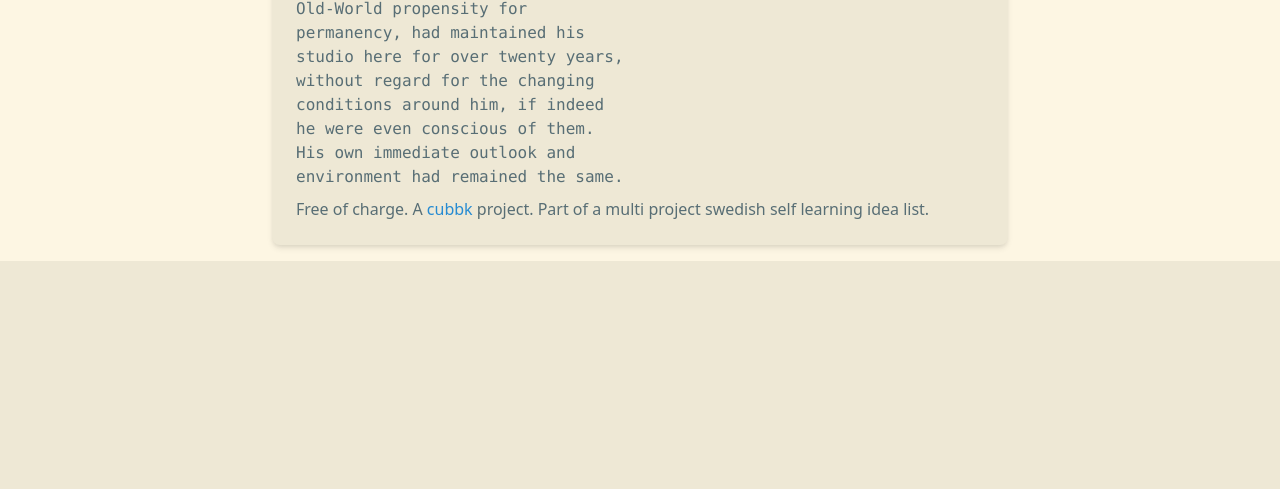
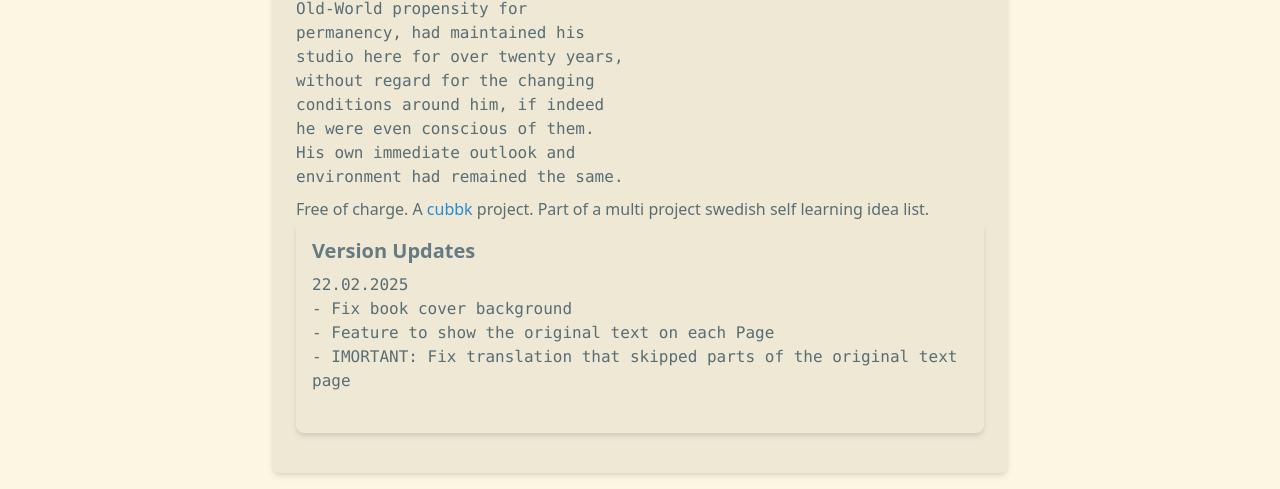
Before and after one commit to cubbK/ereader-swedish, a Django app: page / in a window 1280 px wide. Shown: the part 571-1060 px from the top of the page. Before the commit the page ends 832 px from the top, so only its background shows below. Run offline with Django 4.2, Linux system fonts and the light colour scheme.

Commit message:
add version updates section to landing page

```diff
--- a/website/templates/landing_page.html
+++ b/website/templates/landing_page.html
@@ -46,4 +46,19 @@
   <a href="https://github.com/cubbK" class="text-solarized-highlight">cubbk</a>
   project. Part of a multi project swedish self learning idea list.
 </div>
+<div class="bg-solarized-content shadow-md rounded-lg p-4 mb-4">
+  <h2 class="text-xl font-semibold text-solarized-base mb-2">
+    Version Updates
+  </h2>
+  <div>
+    <pre>
+22.02.2025
+- Fix book cover background
+- Feature to show the original text on each Page
+- IMORTANT: Fix translation that skipped parts of the original text page
+    </pre>
+  </div>
+
+  </ul>
+</div>
 {% endblock %}
```
